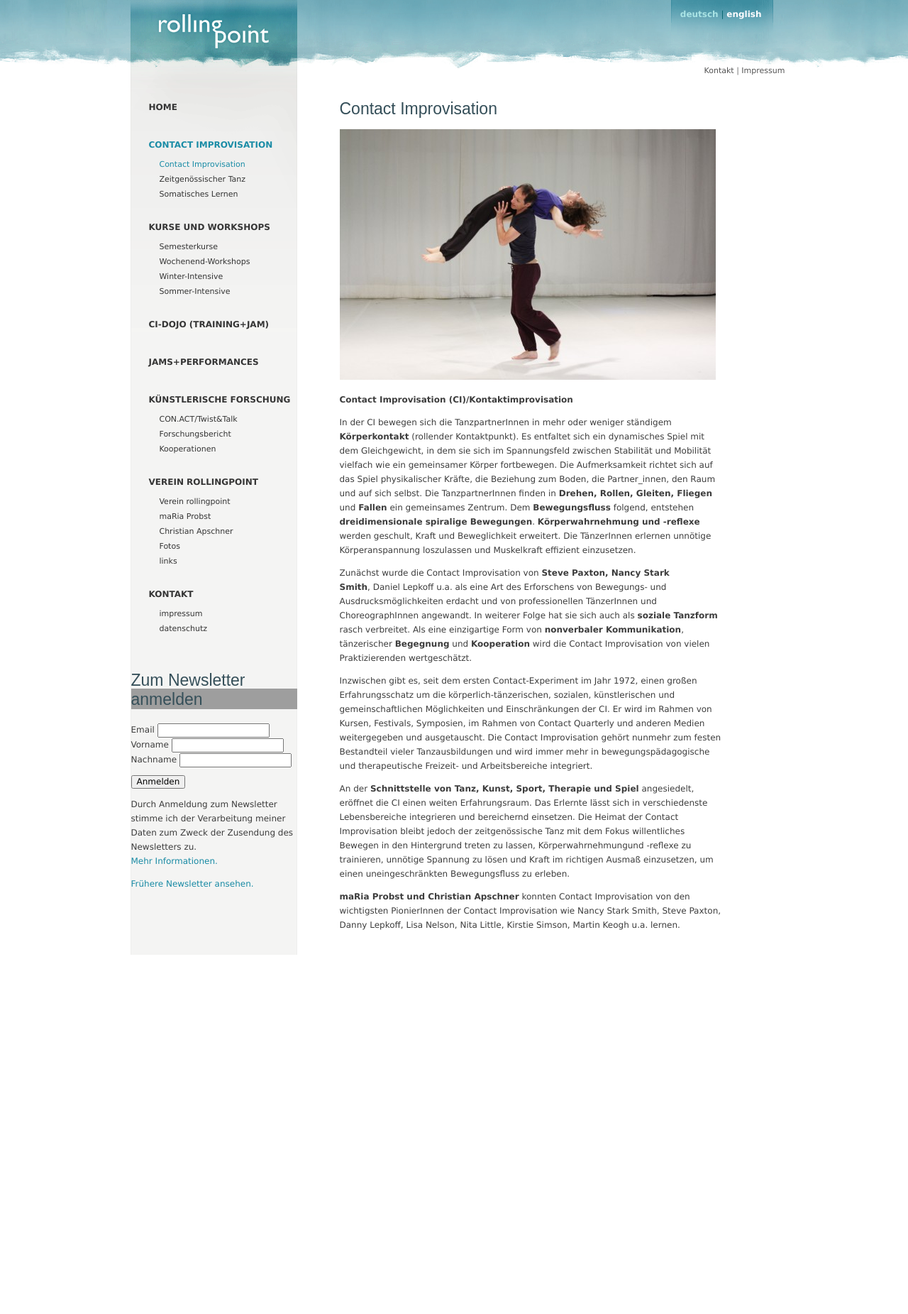
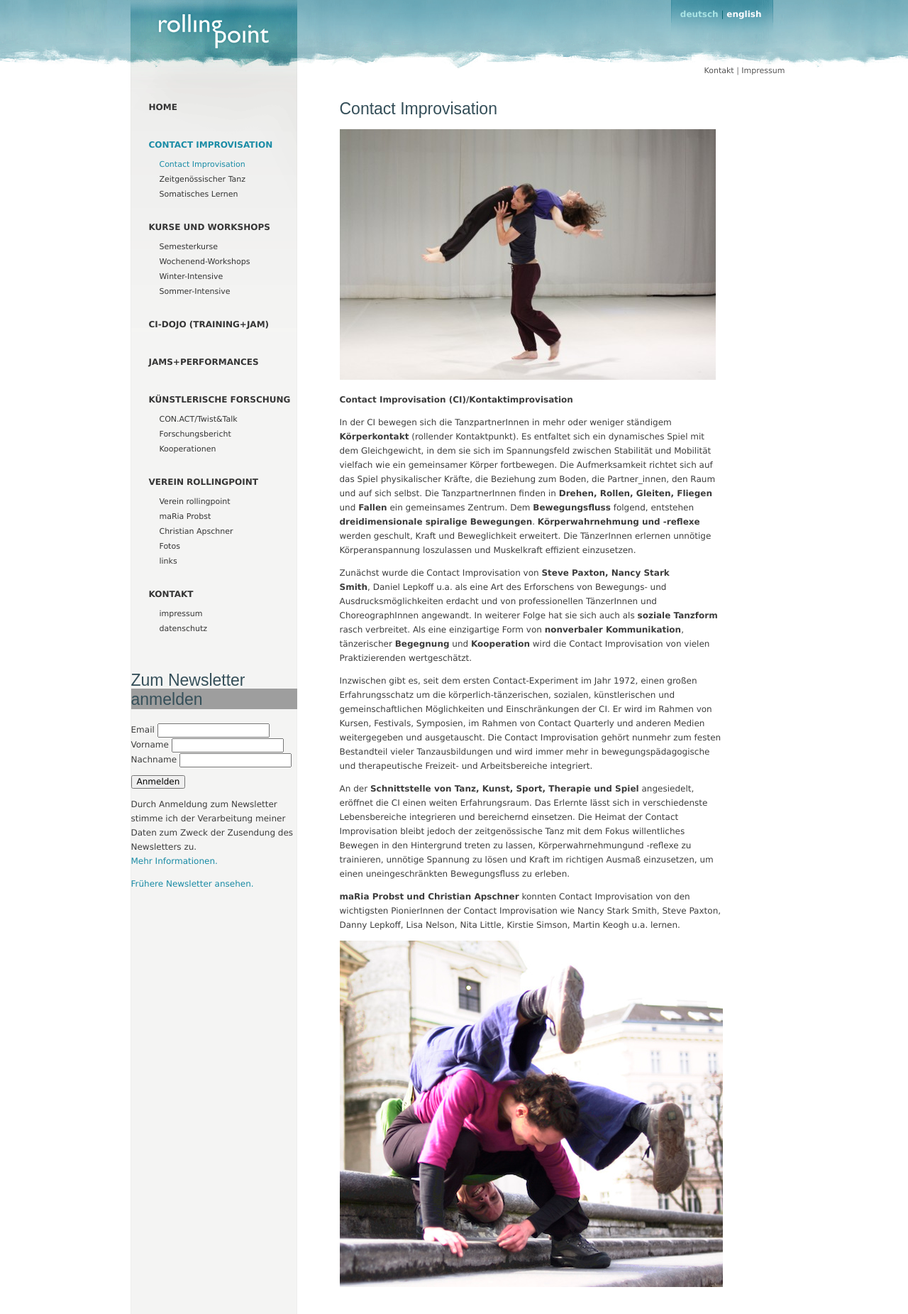
Before and after one commit to manulari/rollingpointat, a Jekyll site: the page built from _all_pages/contact-improvisation.md, in a window 1280 px wide. Shown: the whole page at 71% size. Built offline with Jekyll 4.4.1, drawn with Linux system fonts in a browser that asks for light colours; comment, search, counter and statistics services are not loaded; before the commit the page ends 1345 px from its top, so only the background shows below that; grey boxes are pictures that could not be loaded.

Commit message:
Update page “contact-improvisation”

```diff
--- a/_all_pages/contact-improvisation.md
+++ b/_all_pages/contact-improvisation.md
@@ -17,3 +17,5 @@ Inzwischen gibt es, seit dem ersten Contact-Experiment im Jahr 1972, einen gro
 An der **Schnittstelle von Tanz, Kunst, Sport, Therapie und Spiel** angesiedelt, eröffnet die CI einen weiten Erfahrungsraum. Das Erlernte lässt sich in verschiedenste Lebensbereiche integrieren und bereichernd einsetzen. Die Heimat der Contact Improvisation bleibt jedoch der zeitgenössische Tanz mit dem Fokus willentliches Bewegen in den Hintergrund treten zu lassen, Körperwahrnehmungund -reflexe zu trainieren, unnötige Spannung zu lösen und Kraft im richtigen Ausmaß einzusetzen, um einen uneingeschränkten Bewegungsfluss zu erleben.
 
 **maRia Probst und Christian Apschner** konnten Contact Improvisation von den wichtigsten PionierInnen der Contact Improvisation wie Nancy Stark Smith, Steve Paxton, Danny Lepkoff, Lisa Nelson, Nita Little, Kirstie Simson, Martin Keogh u.a. lernen.
+
+![](/assets/uploads/dsc_1941a.jpg)
```
Also changed, not shown: assets/uploads/dsc_1941a.jpg (added).
